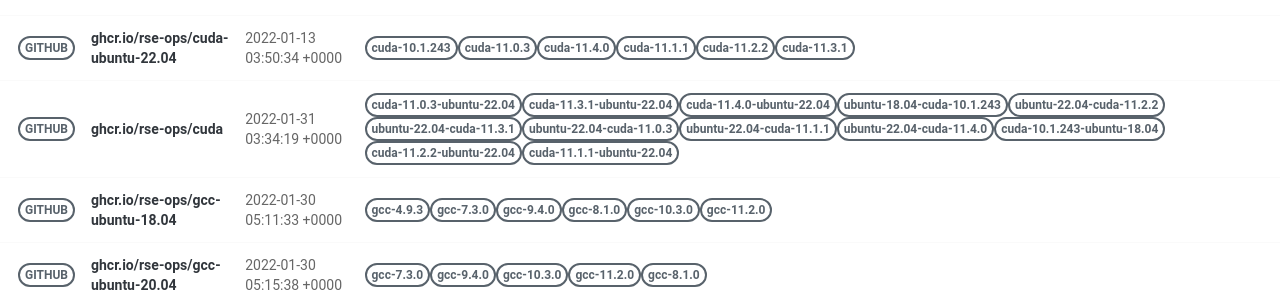
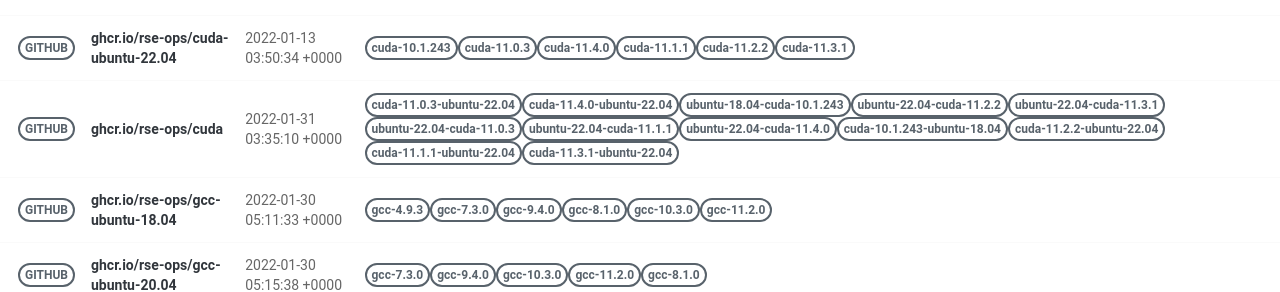
Before and after one commit to rse-ops/docker-images, a Jekyll site: the page built from pages/index.md, in a window 1280 px wide. Shown: the part 414-706 px from the top of the page. Built offline with Jekyll 4.4.1, drawn with Linux system fonts in a browser that asks for light colours; nearby versions of some CDN libraries.

Commit message:
Automated push to update library 2022-01-31

```diff
--- a/_library/ghcr.io-rse-ops-cuda.md
+++ b/_library/ghcr.io-rse-ops-cuda.md
@@ -1,7 +1,7 @@
 ---
 layout: container
 name: ghcr.io/rse-ops/cuda
-updated_at: 2022-01-31 03:34:19.196048
+updated_at: 2022-01-31 03:35:10.626306
 
 
 container_url: https://github.com/orgs/rse-ops/packages/container/package/cuda
```
Also changed, not shown: other parts of _library/ghcr.io-rse-ops-cuda.md (+3 -3 lines).
